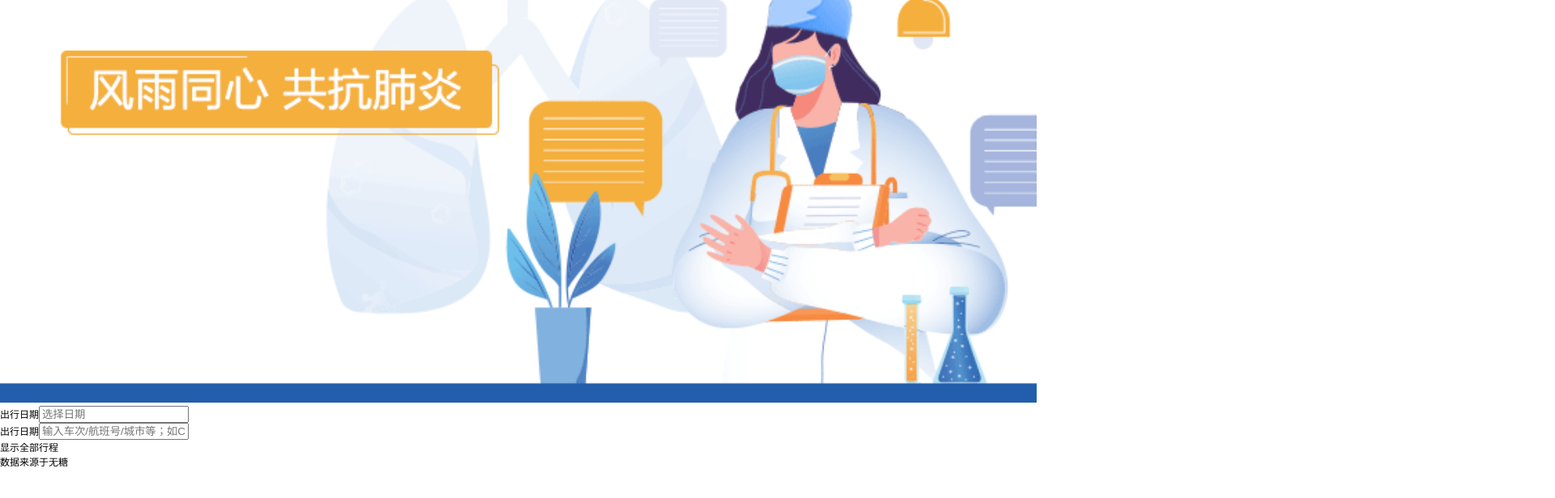
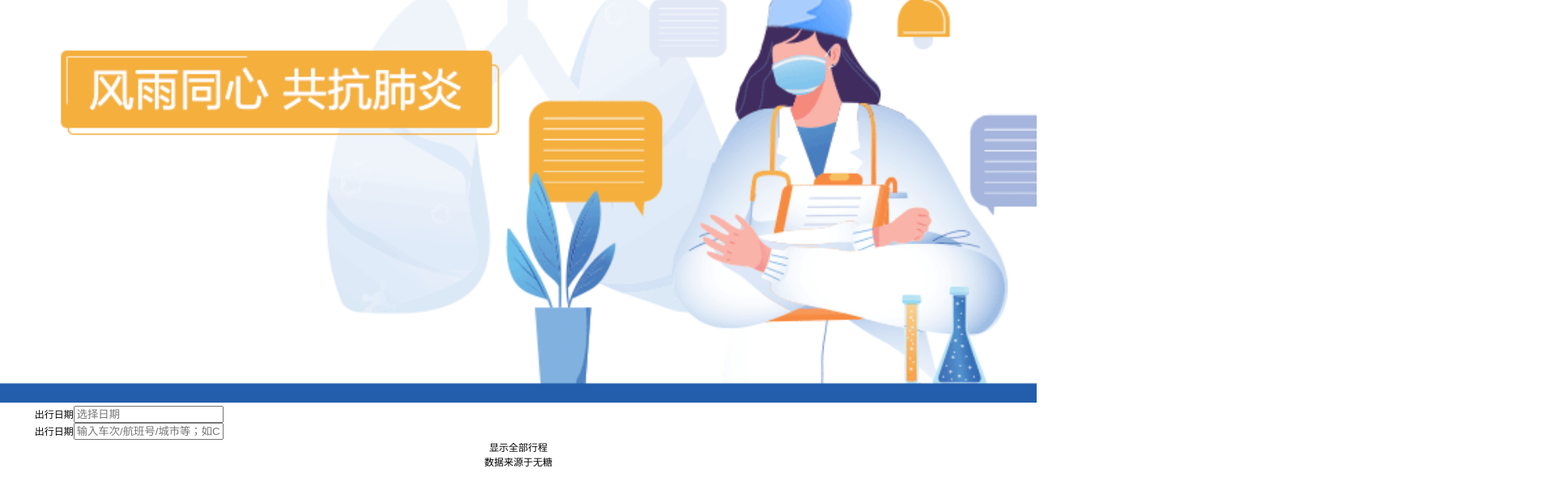
Before and after one commit to ninimeow/trip-inquiry, a Vue app: page / in a window 1280 px wide. Shown: the part 74-690 px from the top of the page at 81% size, 1920 px wide, since content can reach past the window. Built offline with nearby package versions, Linux system fonts and the light colour scheme.

Commit message:
首页样式

```diff
--- a/src/views/Index/Index.vue
+++ b/src/views/Index/Index.vue
@@ -10,8 +10,8 @@
       <input type="text" placeholder="输入车次/航班号/城市等；如CA3883"/>
     </div>
     <div class="btn"></div>
-    <div>显示全部行程</div>
-    <div>数据来源于无糖</div>
+    <div class="info">显示全部行程</div>
+    <div class="info">数据来源于无糖</div>
   </div>
 </template>
 
@@ -26,6 +26,11 @@ export default {
 }
 
 .input {
-  width: 70rem;
+  width: 7rem;
+  margin: 0 auto;
+}
+
+.info {
+  text-align: center;
 }
 </style>
```
